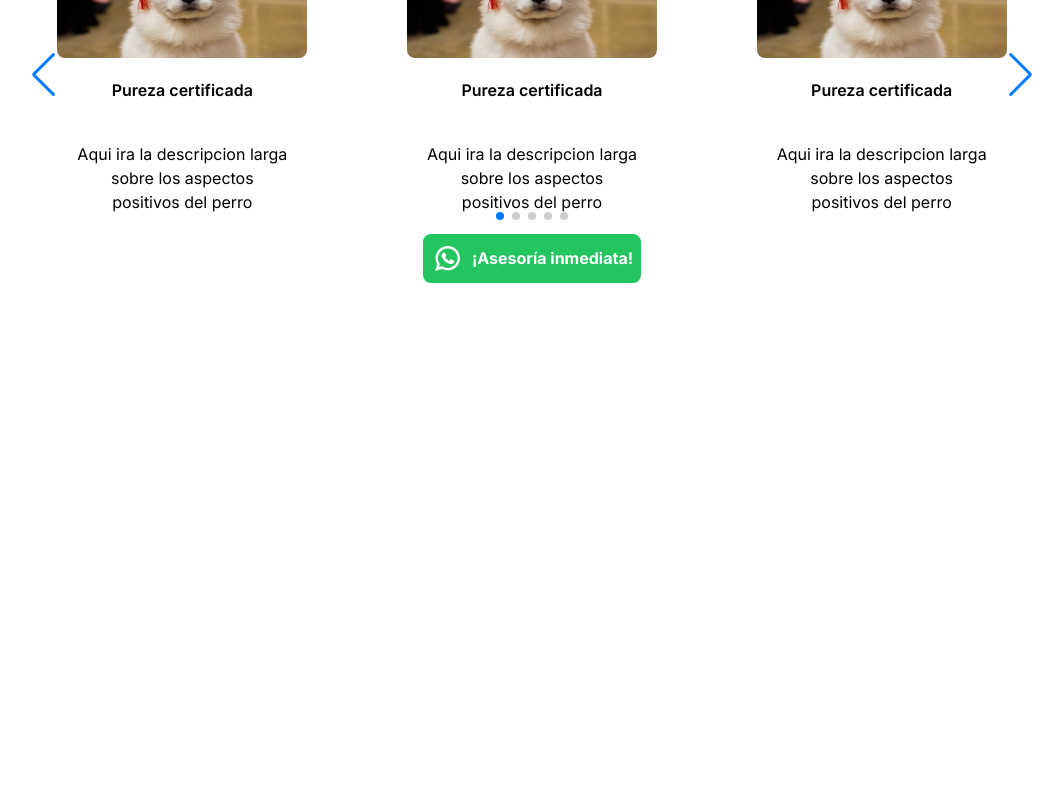
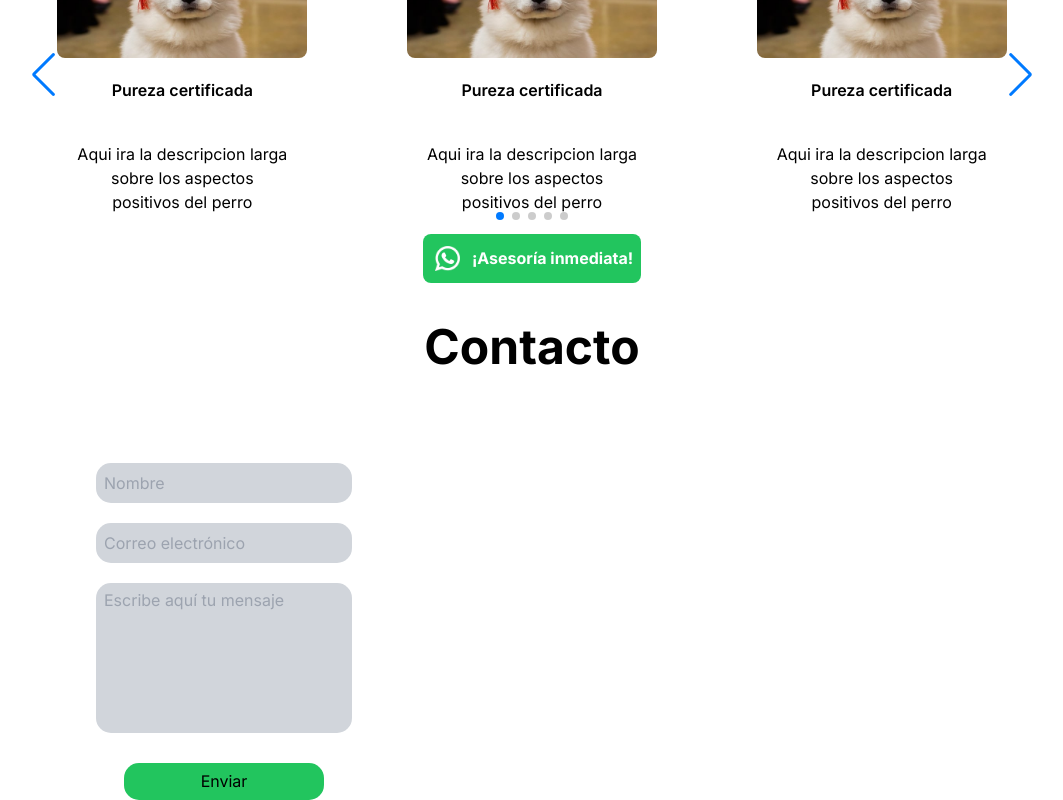
Before and after one commit to AlejandroA03/koddydogs, a Next.js app: page / in a window 1280 px wide. Shown: the part 1424-2224 px from the top of the page, without its empty margins (108-1171 px from the left). Before the commit the page ends 1707 px from the top, so only its background shows below. Built offline with nearby package versions, Linux system fonts and the light colour scheme.

Commit message:
Contact form

```diff
--- a/package.json
+++ b/package.json
@@ -9,7 +9,9 @@
     "lint": "eslint \"{src,apps,libs,test}/**/*.{js,ts,tsx}\" --fix"
   },
   "dependencies": {
+    "@emailjs/browser": "^4.4.1",
     "axios": "^1.7.2",
+    "emailjs": "^4.0.3",
     "next": "14.2.4",
     "react": "^18",
     "react-dom": "^18",
--- a/src/app/page.tsx
+++ b/src/app/page.tsx
@@ -1,3 +1,4 @@
+import Contact from "@/components/Contact";
 import Extras from "@/components/Extras";
 import NavBar from "@/components/Navbar";
 import Portada from "@/components/Portada";
@@ -12,6 +13,7 @@ export default function Home() {
       <Reviews />
       <Extras />
       <Races />
+      <Contact />
     </main>
   );
 }
--- /dev/null
+++ b/src/components/Contact.tsx
@@ -0,0 +1,82 @@
+"use client";
+import emailjs from "@emailjs/browser";
+import { FormEvent, useRef } from "react";
+import Swal from "sweetalert2";
+
+const Contact: React.FC = (): React.ReactElement => {
+  const formRef = useRef<HTMLFormElement>(null);
+
+  const handleSubmit = (e: FormEvent<HTMLFormElement>): void => {
+    e.preventDefault();
+    if (!formRef.current) return;
+
+    const serviceId = "service_ejnpkk5";
+    const templateId = "template_so3q6vj";
+    const apiKey = "HxnxM-M4Bntl1NZvF";
+
+    emailjs
+      .sendForm(serviceId, templateId, formRef.current, apiKey)
+      .then(() => {
+        Swal.fire({
+          position: "top-end",
+          icon: "success",
+          title: "¡Mensaje enviado!",
+          showConfirmButton: false,
+          timer: 1500,
+        });
+        formRef.current?.reset();
+      })
+      .catch((error) =>
+        Swal.fire({
+          position: "top-end",
+          icon: "error",
+          title: error.response.data.message,
+          showConfirmButton: false,
+          timer: 1500,
+        }),
+      );
+  };
+
+  return (
+    <>
+      <div className="flex flex-col justify-center items-center text-black">
+        <h2 className="flex text-5xl font-bold p-5 mt-5">Contacto</h2>
+        <div className="mt-8 grid grid-cols-1 sm:grid-cols-2 lg:grid-cols-3 gap-8 items-start">
+          <form
+            ref={formRef}
+            onSubmit={handleSubmit}
+            className="flex flex-col justify-center items-center mt-[30px]"
+          >
+            <input
+              className="text-black h-[40px] w-[256px] bg-gray-300 rounded-[15px] px-2 outline-0 m-[10px]"
+              type="text"
+              name="name"
+              placeholder="Nombre"
+              required
+            />
+            <input
+              className="text-black h-[40px] w-[256px] bg-gray-300 rounded-[15px] px-2 outline-0 m-[10px]"
+              type="email"
+              name="user_email"
+              placeholder="Correo electrónico"
+              required
+            />
+            <textarea
+              name="message"
+              id=""
+              className="text-black w-[256px] bg-gray-300 rounded-[15px] px-2 outline-0 m-[10px] h-[150px] p-[5px] resize-none"
+              placeholder="Escribe aquí tu mensaje"
+            ></textarea>
+            <button
+              type="submit"
+              className="bg-green-500 h-[37px] w-[200px] rounded-[15px] text-base p-1 mt-[20px]"
+            >
+              Enviar
+            </button>
+          </form>
+        </div>
+      </div>
+    </>
+  );
+};
+export default Contact;
```
Also changed, not shown: 1 other file (tests, documents, lock files or other folders).
